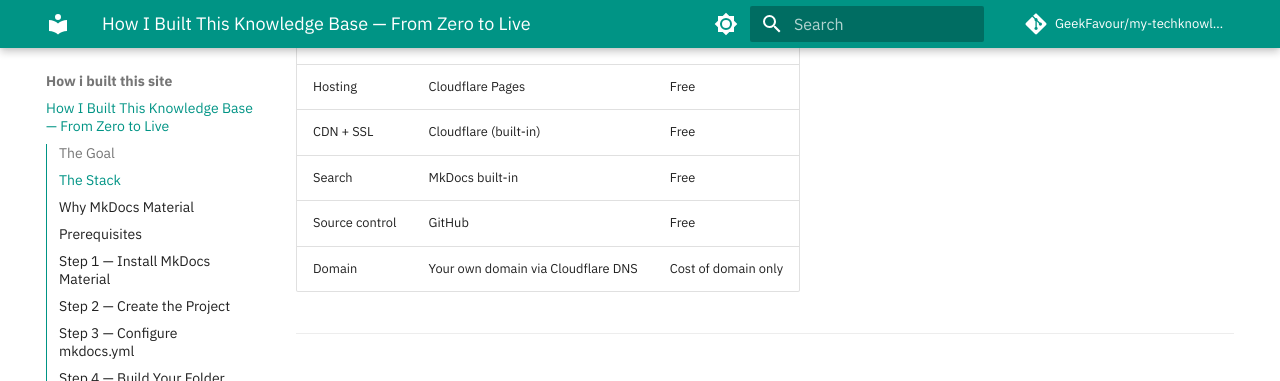
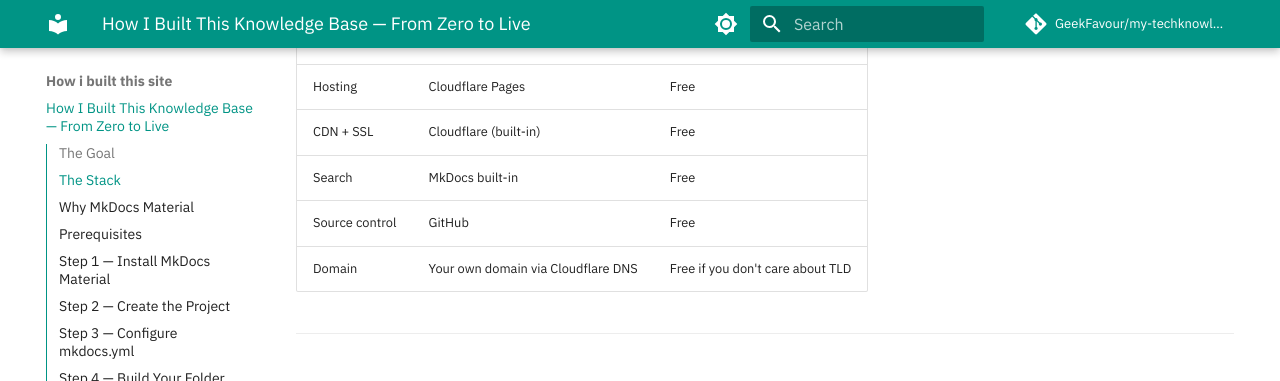
Before and after one commit to GeekFavour/my-techknowledge-site, an MkDocs documentation site: the page built from docs/how-i-built-this-site/how-i-built-this-site.md, in a window 1280 px wide and 900 px high, scrolled down 876 px. Shown: the top 381 px of the window. Built offline with MkDocs 1.6.1 and Material for MkDocs 9.7.7, drawn with Linux system fonts in a browser that asks for light colours; comment, search, counter and statistics services are not loaded.

Commit message:
changes to how i bult this site

```diff
--- a/docs/how-i-built-this-site/how-i-built-this-site.md
+++ b/docs/how-i-built-this-site/how-i-built-this-site.md
@@ -35,7 +35,7 @@ I wanted a place to document everything I learn on the job — troubleshooting g
 | CDN + SSL | Cloudflare (built-in) | Free |
 | Search | MkDocs built-in | Free |
 | Source control | GitHub | Free |
-| Domain | Your own domain via Cloudflare DNS | Cost of domain only |
+| Domain | Your own domain via Cloudflare DNS | Free if you don't care about TLD |
 
 ---
 
```
